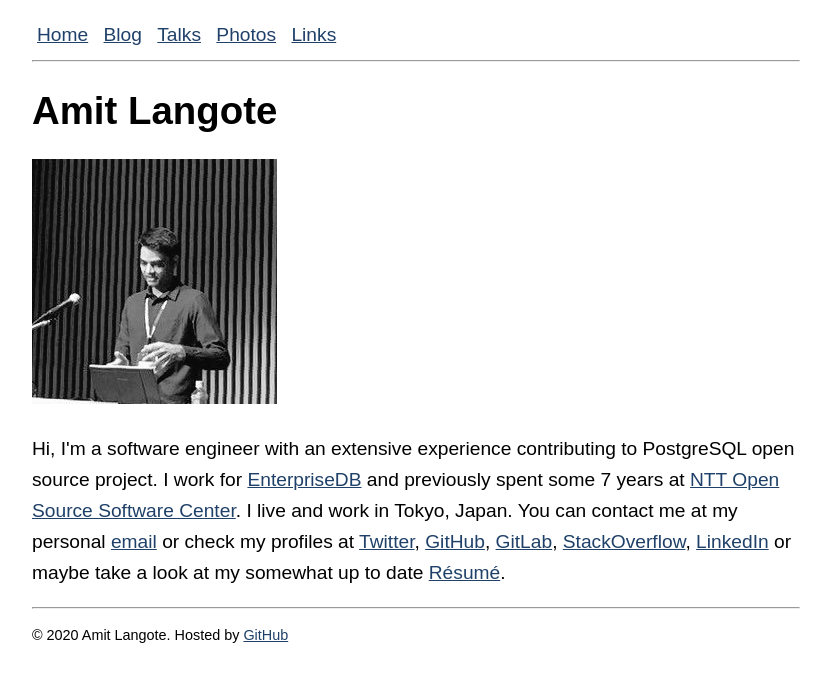
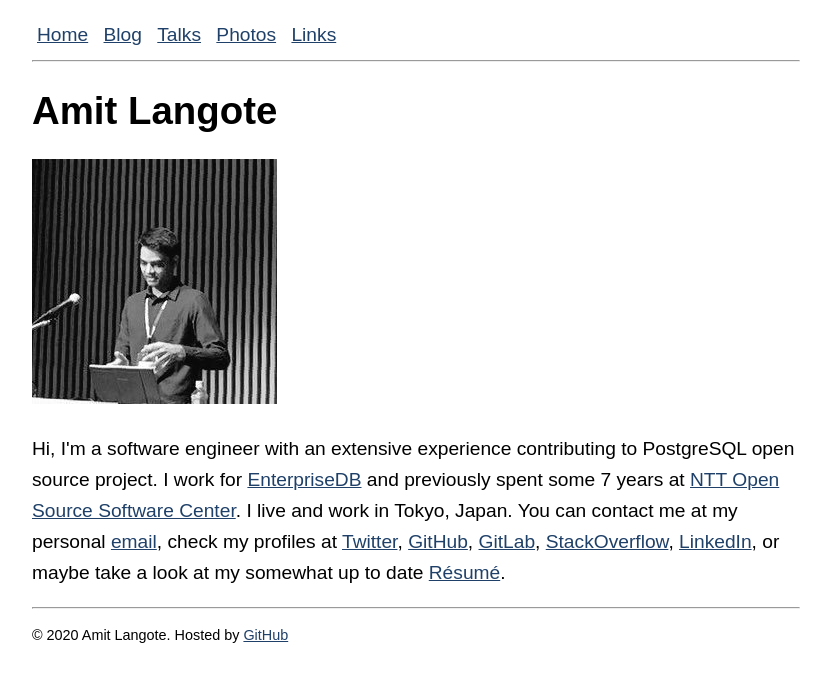
Before and after one commit to amitlan/website, a Jekyll site: the page built from index.md, in a window 1280 px wide. Shown: the top 682 px of the page, without its empty margins (224-1055 px from the left). Built offline with Jekyll 4.4.1, drawn with Linux system fonts in a browser that asks for light colours.

Commit message:
comma here and there

```diff
--- a/index.md
+++ b/index.md
@@ -3,4 +3,4 @@ layout: default
 title: Amit Langote
 ---
 <img src="files/me.jpg" alt="hi" float="right"/>
-<p>Hi, I'm a software engineer with an extensive experience contributing to PostgreSQL open source project. I work for <a href="https://www.enterprisedb.com/">EnterpriseDB</a> and previously spent some 7 years at <a href="https://www.sic.ecl.ntt.co.jp/e/oss/">NTT Open Source Software Center</a>.  I live and work in Tokyo, Japan.  You can contact me at my personal <a href="mailto:amitlangote09@gmail.com">email</a> or check my profiles at <a href="https://twitter.com/amitlan">Twitter</a>, <a href="https://github.com/amitlan">GitHub</a>, <a href="https://gitlab.com/amitlan">GitLab</a>, <a href="https://stackoverflow.com/users/683402">StackOverflow</a>, <a href="https://linkedin.com/in/amitlan">LinkedIn</a> or maybe take a look at my somewhat up to date <a href="https://s3-ap-northeast-1.amazonaws.com/amitlan.com/files/resume.pdf">Résumé</a>.
+<p>Hi, I'm a software engineer with an extensive experience contributing to PostgreSQL open source project. I work for <a href="https://www.enterprisedb.com/">EnterpriseDB</a> and previously spent some 7 years at <a href="https://www.sic.ecl.ntt.co.jp/e/oss/">NTT Open Source Software Center</a>.  I live and work in Tokyo, Japan.  You can contact me at my personal <a href="mailto:amitlangote09@gmail.com">email</a>, check my profiles at <a href="https://twitter.com/amitlan">Twitter</a>, <a href="https://github.com/amitlan">GitHub</a>, <a href="https://gitlab.com/amitlan">GitLab</a>, <a href="https://stackoverflow.com/users/683402">StackOverflow</a>, <a href="https://linkedin.com/in/amitlan">LinkedIn</a>, or maybe take a look at my somewhat up to date <a href="https://s3-ap-northeast-1.amazonaws.com/amitlan.com/files/resume.pdf">Résumé</a>.
```
